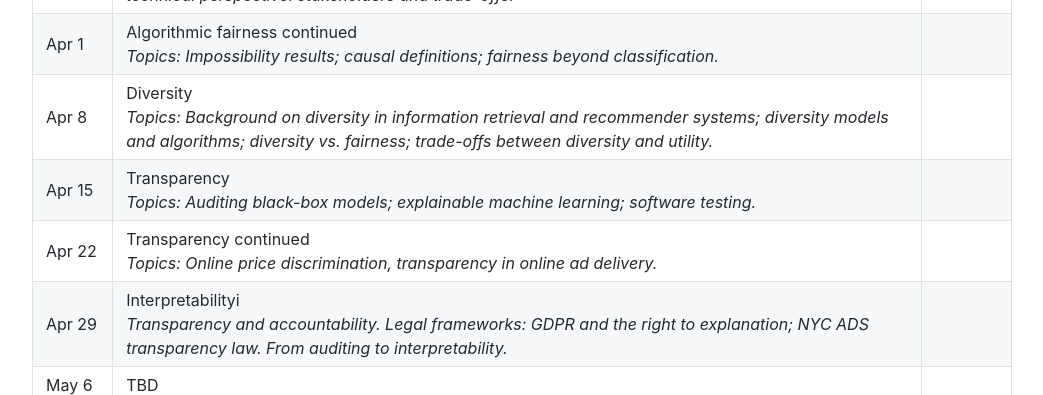
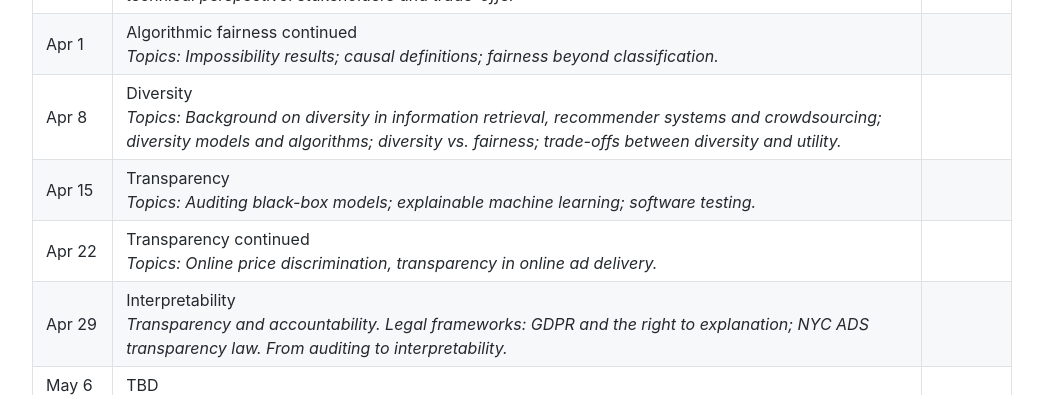
Before and after one commit to DataResponsibly/DataResponsibly.github.io, a Jekyll site: the page built from course.html, in a window 1280 px wide. Shown: the part 1548-1943 px from the top of the page, without its empty margins (118-1161 px from the left). Built offline with Jekyll 4.4.1, drawn with Linux system fonts in a browser that asks for light colours.

Commit message:
minor edits

```diff
--- a/course.html
+++ b/course.html
@@ -138,7 +138,7 @@ author: Julia Stoyanovich
       <tr>
         <td style="text-align: left" nowrap>Apr 8</td>
         <td style="text-align: left">Diversity<br>
-                                   <i>Topics: Background on diversity in information retrieval and recommender systems; diversity models and algorithms; diversity vs. fairness; trade-offs between diversity and utility.</i>
+                                   <i>Topics: Background on diversity in information retrieval, recommender systems and crowdsourcing; diversity models and algorithms; diversity vs. fairness; trade-offs between diversity and utility.</i>
        </td>
         <td style="text-align: left"></td>
       </tr>
@@ -159,7 +159,7 @@ author: Julia Stoyanovich
 
       <tr>
         <td style="text-align: left" nowrap>Apr 29</td>
-        <td style="text-align: left">Interpretabilityi<br>
+        <td style="text-align: left">Interpretability<br>
                                 <i>Transparency and accountability.  Legal frameworks: GDPR and the right to explanation; NYC ADS transparency law.  From auditing to interpretability.</i>
         </td>
         <td style="text-align: left"></td>
```
